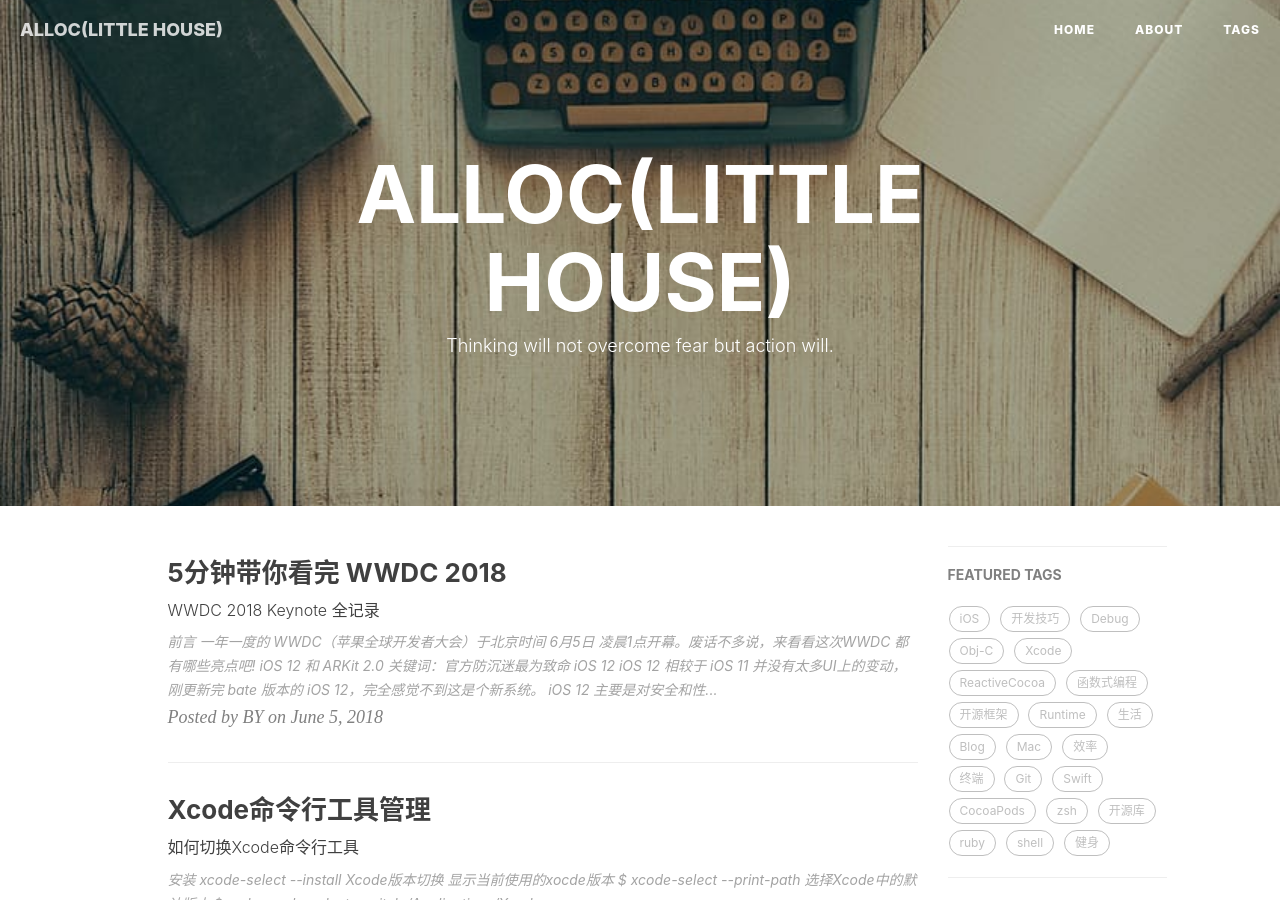
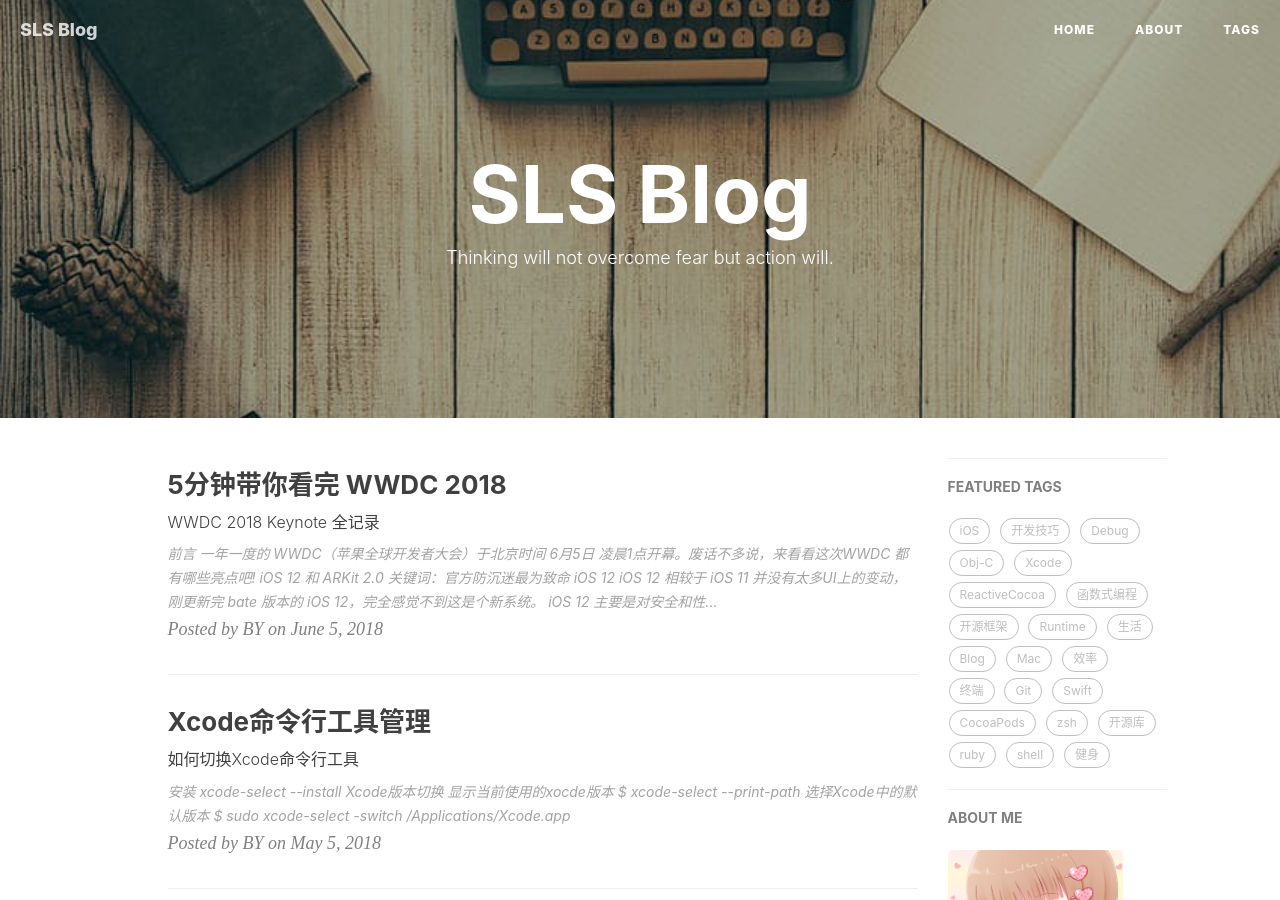
Before and after one commit to signron/signron.github.io, a Jekyll site: the page built from index.html, in a window 1280 px wide and 900 px high. Built offline with Jekyll 4.4.1, drawn with Linux system fonts in a browser that asks for light colours; nearby versions of some CDN libraries; the list of posts is cut into pages by our own code; comment, search, counter and statistics services are not loaded; some of the changed text lies outside the part shown.

Commit message:
Update _config.yml

```diff
--- a/_config.yml
+++ b/_config.yml
@@ -1,5 +1,5 @@
 # Site settings
-title: ALLOC(LITTLE HOUSE)
+title: SLS Blog
 SEOTitle: Blog | My Little House
 header-img: img/post-bg-desk.jpg
 email: himself65@protonmail.com
```
